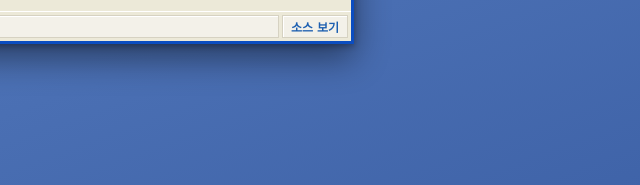
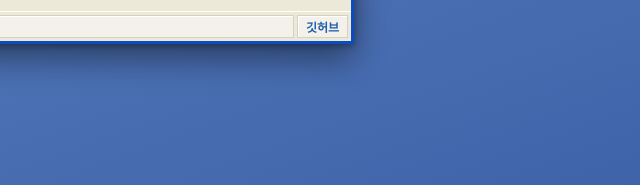
Before and after one commit to JTech-CO/BWEK-Pro, a website built with Vite: page index.html in a window 1280 px wide. Shown: the part 606-791 px from the top of the page, 626-1266 px from the left. Built offline with nearby package versions, Linux system fonts and the light colour scheme.

Commit message:
docs: README 템플릿 형식으로 재작성 + 푸터 링크 '깃허브'로 변경
- 푸터 '소스 보기' → '깃허브', 클릭 시 https://jtech-co.github.io/ 로 이동
- README 를 간소화 템플릿(소개·기술 스택·Quick Start·구조·정보) 구조로
  재작성하고 유니코드 도구 등 현재 기능을 반영

Co-Authored-By: Claude Opus 4.8 <noreply@anthropic.com>

```diff
--- a/index.html
+++ b/index.html
@@ -120,10 +120,10 @@
           <a
             class="status-cell link"
             id="repoLink"
-            href="https://github.com/JTech-CO/BWEK-Pro"
+            href="https://jtech-co.github.io/"
             target="_blank"
             rel="noopener"
-            >소스 보기</a
+            >깃허브</a
           >
         </footer>
       </section>
```
Also changed, not shown: README.md.
